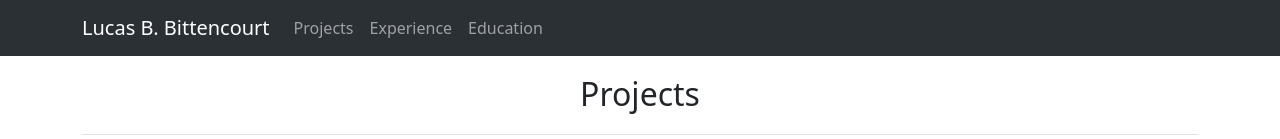
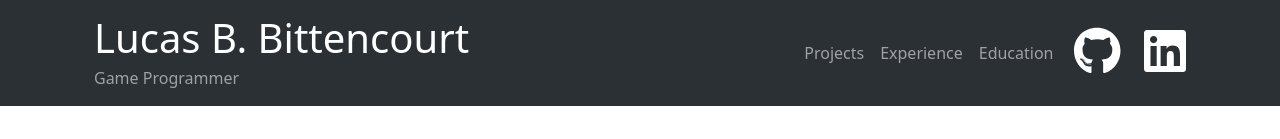
Before and after one commit to lucasbitten/lucasbitten.github.io, a React (Create React App) app: page / in a window 1280 px wide. Shown: the top 139 px of the page. Built offline with nearby package versions, Linux system fonts and the light colour scheme.

Commit message:
Adding github and linkedin icons

```diff
--- a/package.json
+++ b/package.json
@@ -4,6 +4,10 @@
   "homepage": "https://lucasbitten.github.io/",
   "private": true,
   "dependencies": {
+    "@fortawesome/fontawesome-svg-core": "^6.5.1",
+    "@fortawesome/free-brands-svg-icons": "^6.5.1",
+    "@fortawesome/free-solid-svg-icons": "^6.5.1",
+    "@fortawesome/react-fontawesome": "^0.2.0",
     "@testing-library/jest-dom": "^5.17.0",
     "@testing-library/react": "^13.4.0",
     "@testing-library/user-event": "^13.5.0",
--- a/public/index.html
+++ b/public/index.html
@@ -7,7 +7,7 @@
     <meta name="theme-color" content="#000000" />
     <meta
       name="description"
-      content="Web site created using create-react-app"
+      content="Lucas Bittencourt"
     />
     <link rel="apple-touch-icon" href="%PUBLIC_URL%/logo192.png" />
     <!--
@@ -24,7 +24,7 @@
       work correctly both with client-side routing and a non-root public URL.
       Learn how to configure a non-root public URL by running `npm run build`.
     -->
-    <title>React App</title>
+    <title>Lucas Bittencourt</title>
   </head>
   <body>
     <noscript>You need to enable JavaScript to run this app.</noscript>
--- a/src/App.js
+++ b/src/App.js
@@ -1,4 +1,3 @@
-import logo from './logo.svg';
 import './App.css';
 import 'bootstrap/dist/css/bootstrap.min.css';
 import ProjectCardComponent from './components/ProjectCardComponent';
@@ -14,7 +13,7 @@ function App() {
 
     <Container fluid>
       <NavbarComponent></NavbarComponent>
-      <Container className="bg_projects" id="projects"  style={{paddingTop: "70px"}}>
+      <Container className="bg_projects" id="projects"  style={{paddingTop: "130px"}}>
         <section className="pb-3 mb-4 border-bottom section_title">
           Projects
         </section>
@@ -55,9 +54,6 @@ function App() {
               logoSrc="https://media.licdn.com/dms/image/D4E0BAQEmwyoTRo6i9w/company-logo_100_100/0/1703064670906/gameloft_logo?e=1717027200&amp;v=beta&amp;t=SmA9SRuEjksUxBFt0l-McQcbVIxy7_ETjOw0Al_oH-U"
             />
           </Col>
-
-        </Row>
-        <Row xs={1} md={2} lg={3}>
 
         <Col style={{ padding: "5px"}}>
             <ProjectCardComponent
--- a/src/components/ExperienceCardComponent.js
+++ b/src/components/ExperienceCardComponent.js
@@ -1,11 +1,10 @@
 import React from 'react';
 import Card from 'react-bootstrap/Card';
-import Button from 'react-bootstrap/Button';
 import Container from 'react-bootstrap/Container';
 
 const ExperienceCardComponent = ({ title, companyName, time, place, description, logoSrc }) => {
     return (
-        <Card style={{ border: "0" }}>
+        <Card style={{ border: "0"}}>
             <Card.Body>
                 <Container className='d-flex' style={{ padding: "0px" }}>
                     <Container style={{ padding: "0px" }}>
--- a/src/components/NavbarComponent.js
+++ b/src/components/NavbarComponent.js
@@ -1,13 +1,17 @@
 import Container from 'react-bootstrap/Container';
 import Nav from 'react-bootstrap/Nav';
 import Navbar from 'react-bootstrap/Navbar';
-import NavDropdown from 'react-bootstrap/NavDropdown';
+import { FontAwesomeIcon } from '@fortawesome/react-fontawesome'
+import { faLinkedin, faGithub } from '@fortawesome/free-brands-svg-icons';
 
 function NavbarComponent() {
     return (
-    <Navbar expand="lg" className="bg-body-tertiary" data-bs-theme="dark" fixed='top'>
+        <Navbar expand="lg" className="d-flex flex-row bg-body-tertiary" data-bs-theme="dark" fixed='top'>
             <Container>
-        <Navbar.Brand href="#projects">Lucas B. Bittencourt</Navbar.Brand>
+                <Container className="d-flex flex-column">
+                    <Navbar.Brand className='mb-0' href="#projects" style={{fontSize: "2.5em", marginTop: '-5px'}}>Lucas B. Bittencourt</Navbar.Brand>
+                    <Navbar.Text style={{marginTop: '-15px'}}>Game Programmer</Navbar.Text>
+                </Container>
                 <Navbar.Toggle aria-controls="basic-navbar-nav" />
                 <Navbar.Collapse id="basic-navbar-nav">
                     <Nav className="me-auto">
@@ -15,6 +19,14 @@ function NavbarComponent() {
                         <Nav.Link href="#experience">Experience</Nav.Link>
                         <Nav.Link href="#education">Education</Nav.Link>
                     </Nav>
+                    <Container className='d-flex flex-row-reverse gap-4'>
+                        <a href='https://www.linkedin.com/in/lucasbbittencourt/'>
+                        <FontAwesomeIcon icon={faLinkedin} style={{ color: "#ffffff", height: '48px'}} />
+                        </a>
+                        <a href='https://github.com/lucasbitten'>
+                        <FontAwesomeIcon icon={faGithub} style={{ color: "#ffffff", height: '48px'}} />
+                        </a>
+                    </Container>
                 </Navbar.Collapse>
             </Container>
         </Navbar>
```
Also changed, not shown: 1 other file (tests, documents, lock files or other folders). Lines whose indentation alone changed are shown as unchanged.
